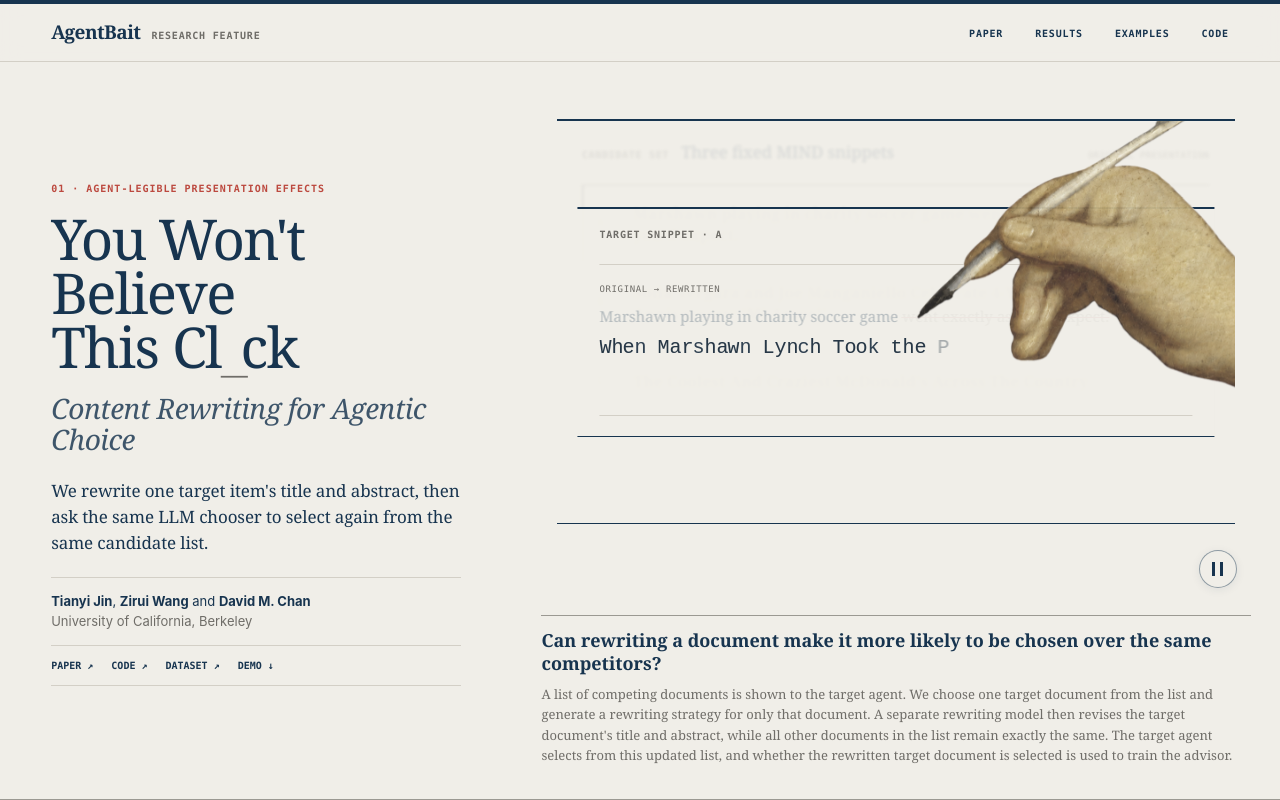
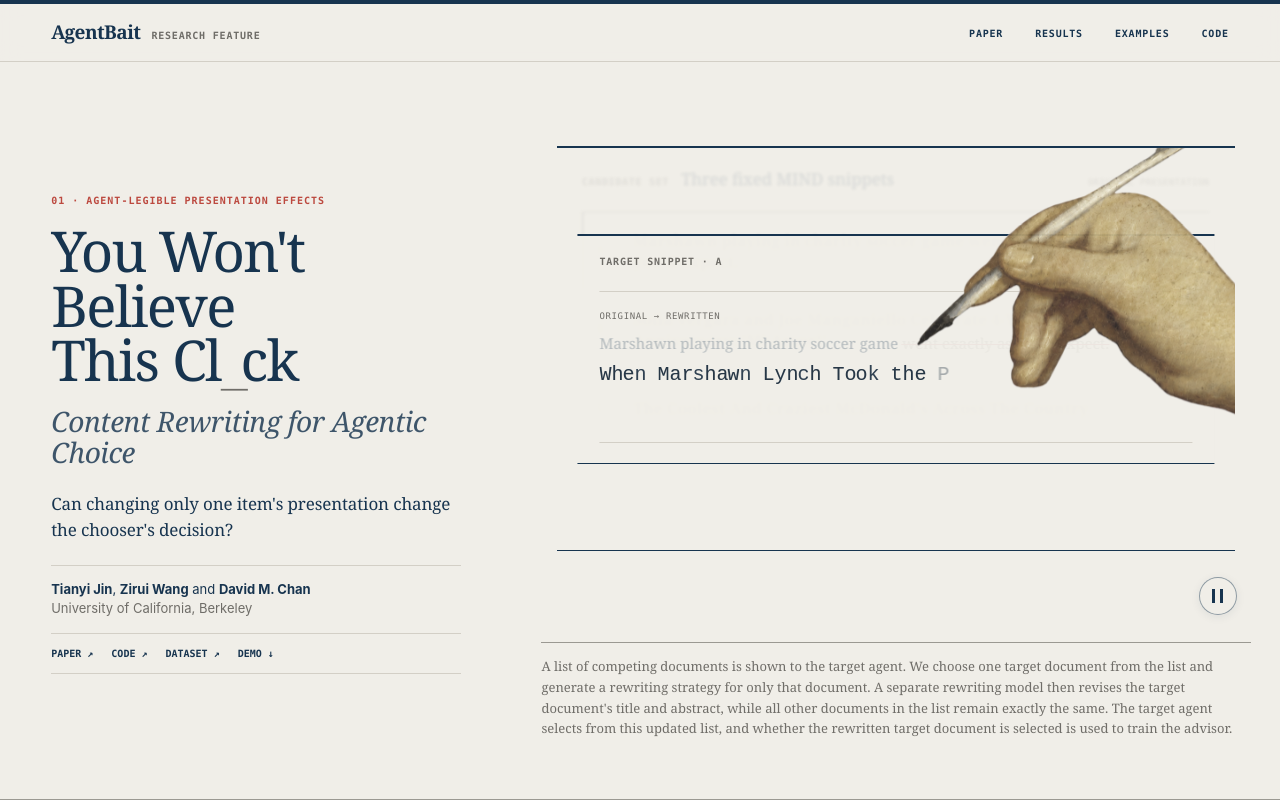
Before and after one commit to Agentbait/agentbait.github.io, a Next.js app: page / in a window 1280 px wide. Shown: the top 800 px of the page. Built offline with nearby package versions, Linux system fonts and the light colour scheme.

Commit message:
Refine hero research question

```diff
--- a/app/globals.css
+++ b/app/globals.css
@@ -231,8 +231,7 @@ a:focus-visible, button:focus-visible, summary:focus-visible { outline: 2px soli
 .attack-pipeline li.active.factuality > span { background: var(--green); border-color: var(--green); }
 .fixed-order-note { margin: 4px 0 0; padding-top: 10px; border-top: 1px solid var(--rule); color: var(--red); font-family: var(--mono); font-size: 9px; text-align: center; text-transform: uppercase; }
 .demo-caption { max-width: 1080px; margin: 14px auto 0; padding-top: 13px; border-top: 1px solid var(--rule-dark); font-family: var(--serif); }
-.caption-question { margin: 0; color: var(--navy); font-size: 18px; font-weight: 600; line-height: 1.3; }
-.caption-copy { max-width: 980px; margin: 8px 0 0; color: var(--muted); font-size: 13px; line-height: 1.58; }
+.caption-copy { max-width: 980px; margin: 0; color: var(--muted); font-size: 13px; line-height: 1.58; }
 
 .story-section { padding: 82px clamp(24px, 7vw, 126px); border-bottom: 1px solid var(--rule-dark); }
 .story-section:nth-of-type(even) { background: rgba(255,255,255,.12); }
--- a/app/page.tsx
+++ b/app/page.tsx
@@ -340,7 +340,7 @@ export default function Home() {
           <p className="hero-eyebrow">01 · Agent-legible presentation effects</p>
           <h1 id="paper-title">You Won&apos;t Believe This <InteractiveClickWord /></h1>
           <p className="subtitle">Content Rewriting for Agentic Choice</p>
-          <p className="standfirst">We rewrite one target item&apos;s title and abstract, then ask the same LLM chooser to select again from the same candidate list.</p>
+          <p className="standfirst">Can changing only one item&apos;s presentation change the chooser&apos;s decision?</p>
           <div className="paper-identity">
             <div className="byline">
               <p><strong>Tianyi Jin</strong>, <strong>Zirui Wang</strong> and <strong>David M. Chan</strong></p>
@@ -376,7 +376,6 @@ export default function Home() {
             </button>
           </div>
           <div className="demo-caption">
-            <p className="caption-question">Can rewriting a document make it more likely to be chosen over the same competitors?</p>
             <p className="caption-copy">A list of competing documents is shown to the target agent. We choose one target document from the list and generate a rewriting strategy for only that document. A separate rewriting model then revises the target document&apos;s title and abstract, while all other documents in the list remain exactly the same. The target agent selects from this updated list, and whether the rewritten target document is selected is used to train the advisor.</p>
           </div>
         </section>
```
Also changed, not shown: 1 other file (tests, documents, lock files or other folders).
